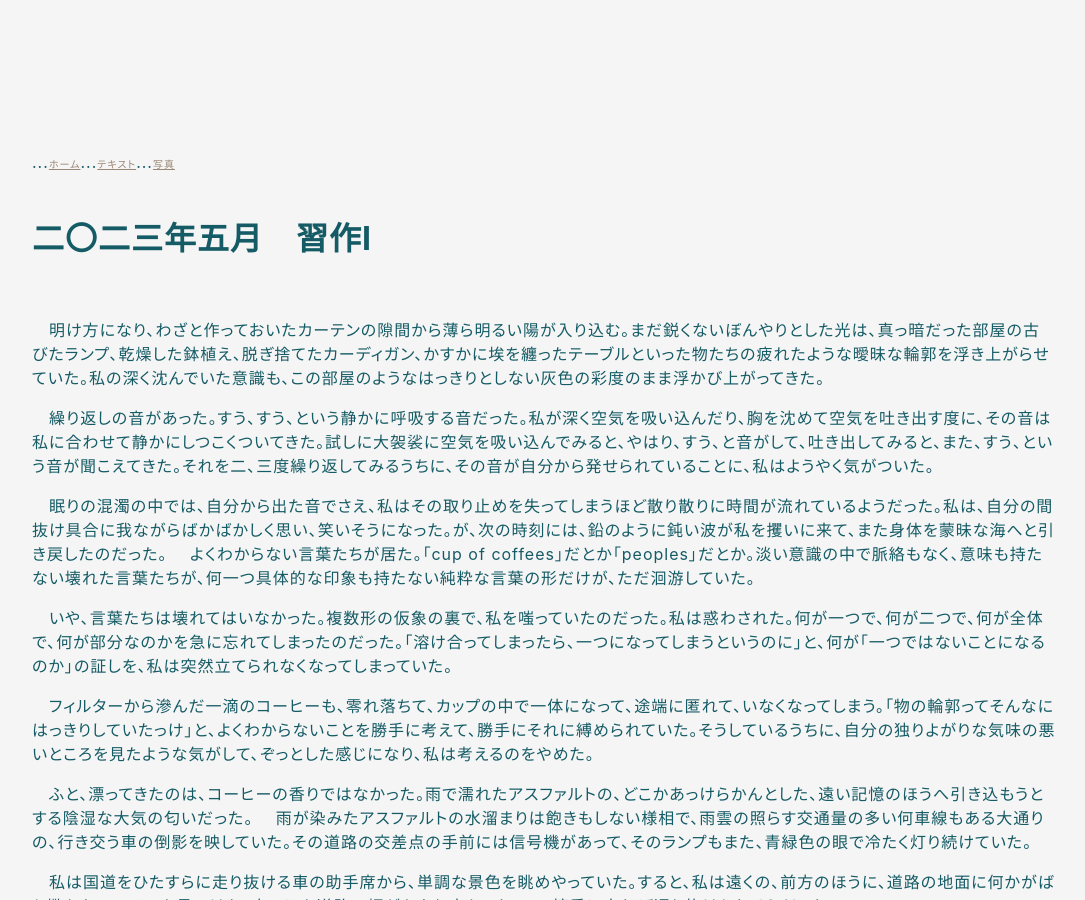
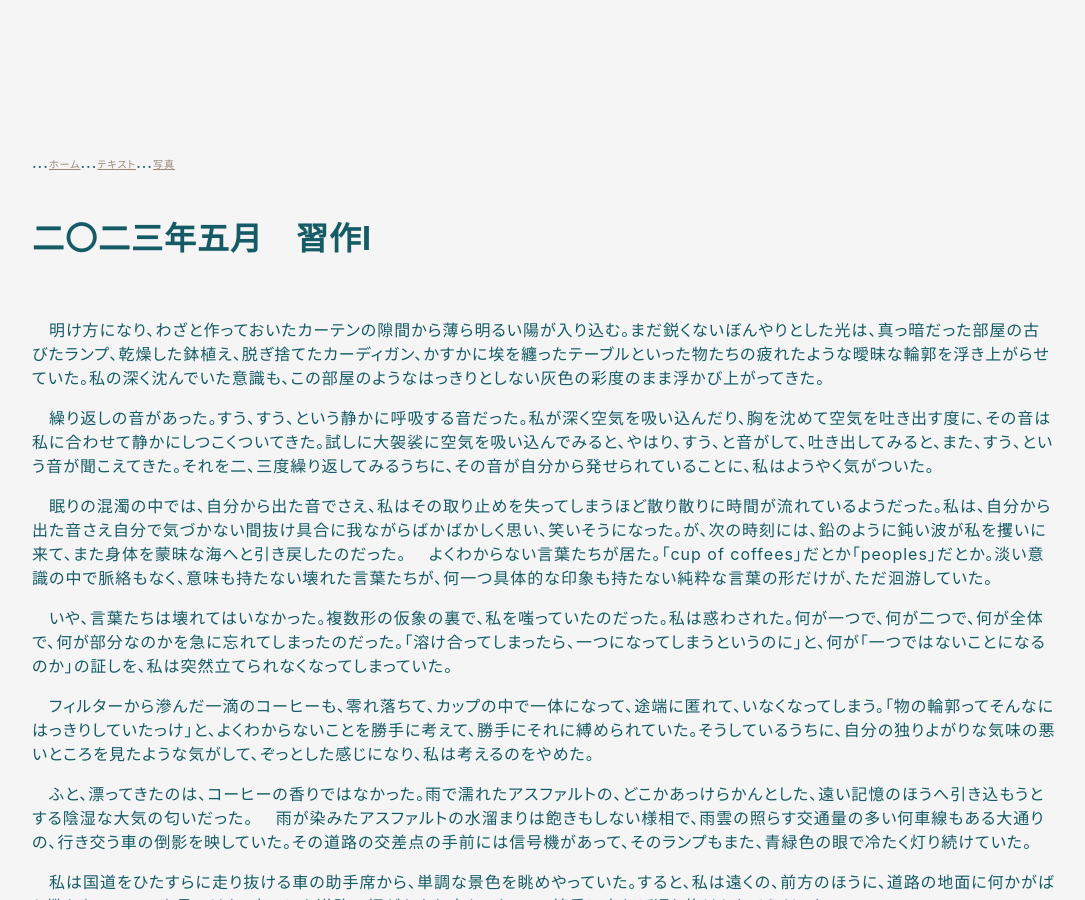
Before and after one commit to hihumi-riku/hihumi-riku.github.io, a Jekyll site: the page built from _posts/2023-11-03-etude_2023_may.md, in a window 1280 px wide and 900 px high. Shown: the whole window, without its empty margins (96-1181 px from the left). Built offline with Jekyll 4.4.1, drawn with Linux system fonts in a browser that asks for light colours.

Commit message:
Update 2023-11-03-etude_2023_may.md

```diff
--- a/_posts/2023-11-03-etude_2023_may.md
+++ b/_posts/2023-11-03-etude_2023_may.md
@@ -12,7 +12,7 @@ title: 二〇二三年五月　習作Ⅰ
 
 　繰り返しの音があった。すう、すう、という静かに呼吸する音だった。私が深く空気を吸い込んだり、胸を沈めて空気を吐き出す度に、その音は私に合わせて静かにしつこくついてきた。試しに大袈裟に空気を吸い込んでみると、やはり、すう、と音がして、吐き出してみると、また、すう、という音が聞こえてきた。それを二、三度繰り返してみるうちに、その音が自分から発せられていることに、私はようやく気がついた。
 
-　眠りの混濁の中では、自分から出た音でさえ、私はその取り止めを失ってしまうほど散り散りに時間が流れているようだった。私は、自分の間抜け具合に我ながらばかばかしく思い、笑いそうになった。が、次の時刻には、鉛のように鈍い波が私を攫いに来て、また身体を蒙昧な海へと引き戻したのだった。
+　眠りの混濁の中では、自分から出た音でさえ、私はその取り止めを失ってしまうほど散り散りに時間が流れているようだった。私は、自分から出た音さえ自分で気づかない間抜け具合に我ながらばかばかしく思い、笑いそうになった。が、次の時刻には、鉛のように鈍い波が私を攫いに来て、また身体を蒙昧な海へと引き戻したのだった。
 　よくわからない言葉たちが居た。「cup of coffees」だとか「peoples」だとか。淡い意識の中で脈絡もなく、意味も持たない壊れた言葉たちが、何一つ具体的な印象も持たない純粋な言葉の形だけが、ただ洄游していた。
 
 　いや、言葉たちは壊れてはいなかった。複数形の仮象の裏で、私を嗤っていたのだった。私は惑わされた。何が一つで、何が二つで、何が全体で、何が部分なのかを急に忘れてしまったのだった。「溶け合ってしまったら、一つになってしまうというのに」と、何が「一つではないことになるのか」の証しを、私は突然立てられなくなってしまっていた。
```
